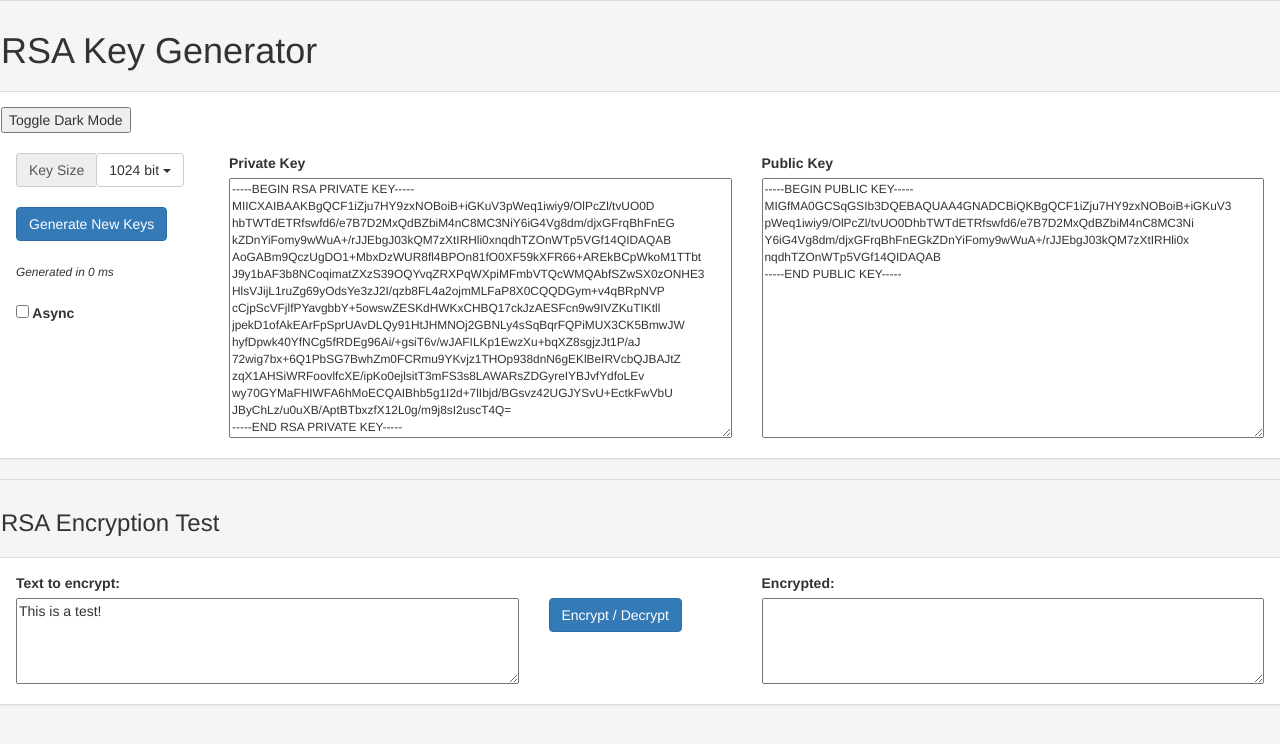
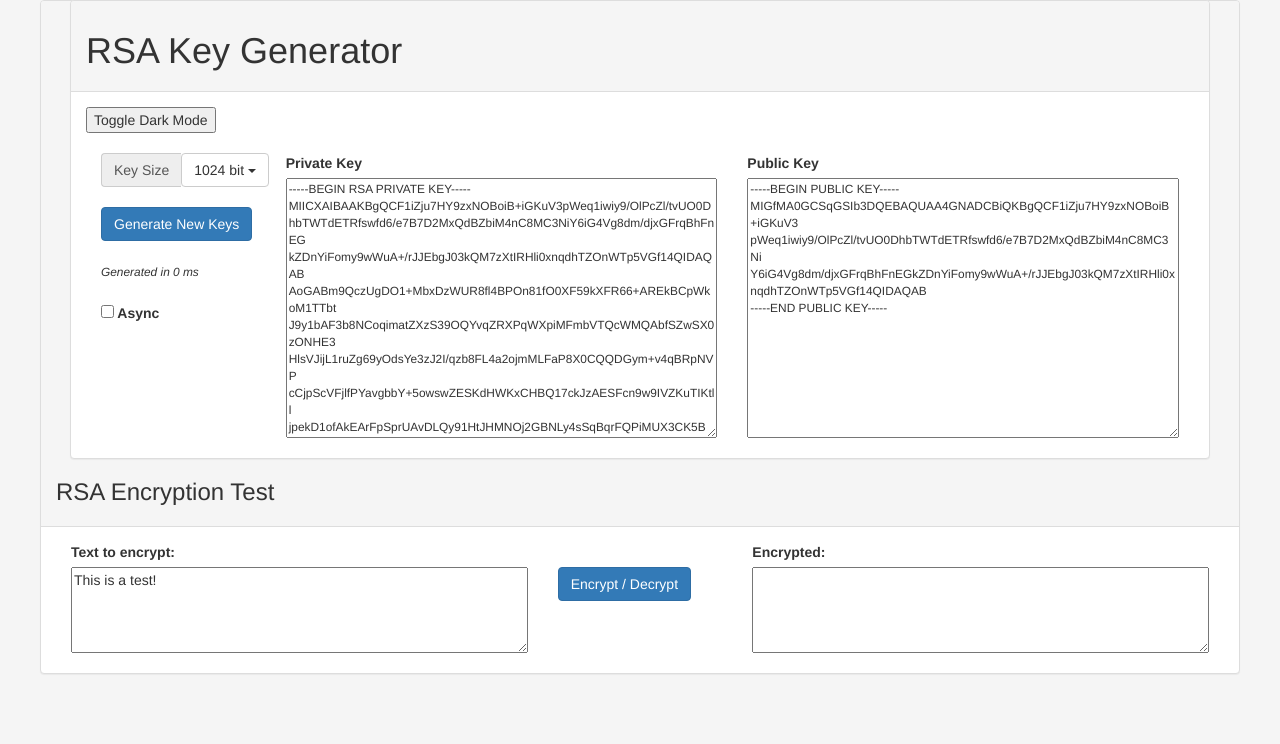
Before and after one commit to mxvd/besto, a Jekyll site: the page index.html, which Jekyll copies as it is, in a window 1280 px wide. Shown: the top 744 px of the page. Built offline with Jekyll 4.4.1, drawn with Linux system fonts in a browser that asks for light colours; nearby versions of some CDN libraries.

Commit message:
Update index.html

```diff
--- a/index.html
+++ b/index.html
@@ -12,10 +12,11 @@
     <link href="demo/css/styla.css" rel="stylesheet" >
 </head>
 <body>
+    <div class="container">
 <div class="row">
+    <div class="col-xs-12">
   <div class="panel panel-default">
     <div class="panel-heading"><h1>RSA Key Generator</h1></div>
-    <!-- <div class="panel panel-success"><h1>RSA Key Generator</h1></div> -->
     <div class="panel-body">
           <style>
             .dark-mode {
```
